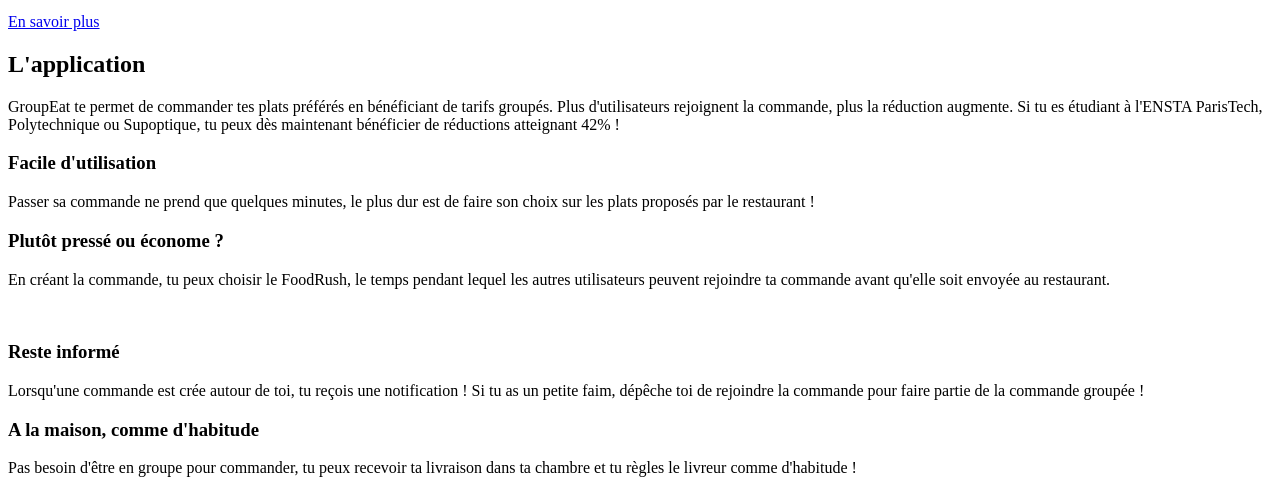
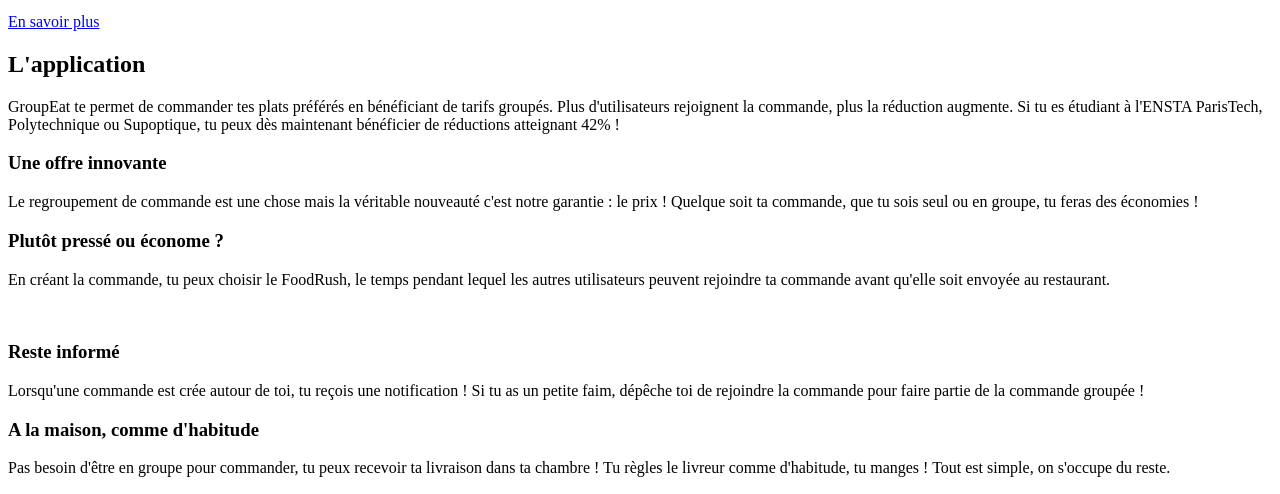
Before and after one commit to GroupEat/groupeat-showcase, a website built with webpack: page index.html in a window 1280 px wide. Shown: the part 289-783 px from the top of the page. Built offline with nearby package versions, Linux system fonts and the light colour scheme; files whose address does not match are found by name.

Commit message:
App description talks more about the price/saving money

```diff
--- a/index.html
+++ b/index.html
@@ -60,7 +60,7 @@
             <img src="img/devices/iphone.png" alt="">
           </div>
           <div class="col-sm-7 text wow fadeInUp">
-            <h1>Le prix de <strong>Groupe</strong> à la maison. <br>Maintenant disponible!</h1>
+            <h1>Le prix de <strong>Groupe</strong> à la maison. <br>Maintenant disponible !</h1>
             <div class="description">
               <p>
                 GroupEat, c'est l'application de restauration livrée qui vous fait profiter des tarifs de groupe ! L'essayer c'est l'adopter !
@@ -96,10 +96,10 @@
         <div class="col-sm-4 app-features-wrapper wow fadeInUp">
           <div class="app-features-box">
             <div class="app-features-box-icon">
-              <span aria-hidden="true" class="typcn typcn-thumbs-up"></span>
+              <span aria-hidden="true" class="typcn typcn-gift"></span>
             </div>
-            <h3>Facile d'utilisation</h3>
-            <p>Passer sa commande ne prend que quelques minutes, le plus dur est de faire son choix sur les plats proposés par le restaurant !</p>
+            <h3>Une offre innovante</h3>
+            <p>Le regroupement de commande est une chose mais la véritable nouveauté c'est notre garantie : le prix ! Quelque soit ta commande, que tu sois seul ou en groupe, tu feras des économies !</p>
           </div>
           <div class="app-features-box">
             <div class="app-features-box-icon">
@@ -125,7 +125,7 @@
               <span aria-hidden="true" class="typcn typcn-home"></span>
             </div>
             <h3>A la maison, comme d'habitude</h3>
-            <p>Pas besoin d'être en groupe pour commander, tu peux recevoir ta livraison dans ta chambre et tu règles le livreur comme d'habitude !</p>
+            <p>Pas besoin d'être en groupe pour commander, tu peux recevoir ta livraison dans ta chambre ! Tu règles le livreur comme d'habitude, tu manges ! Tout est simple, on s'occupe du reste.</p>
           </div>
         </div>
       </div>
```
